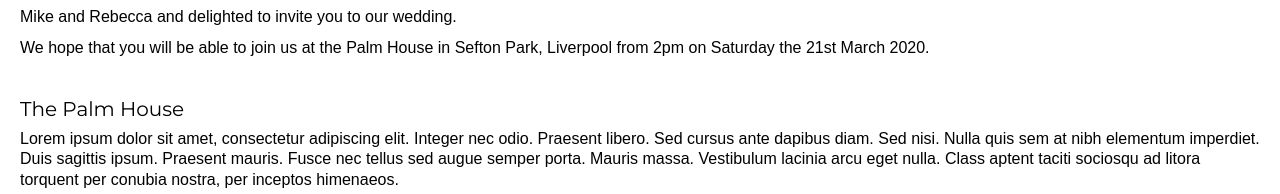
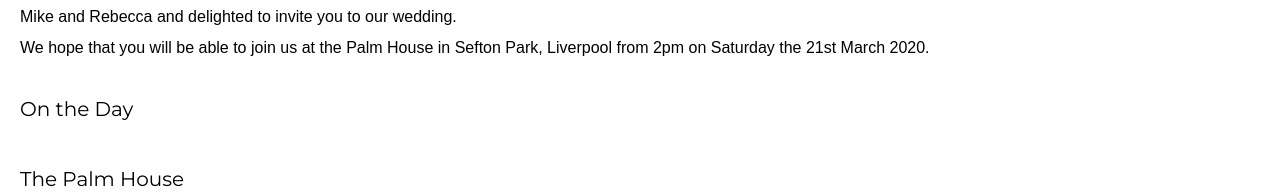
Before and after one commit to MichaelWalker/wedding, a Gatsby site in the folder wedding-site/: page / in a window 1280 px wide. Shown: the part 763-957 px from the top of the page. Built offline with nearby package versions, Linux system fonts and the light colour scheme; Gatsby itself is replaced by a stand-in of ours.

Commit message:
add schedule section

```diff
--- /dev/null
+++ b/wedding-site/src/components/schedule/schedule.js
@@ -0,0 +1,10 @@
+import React from 'react';
+import {Section} from "../section/Section";
+
+export function Schedule() {
+    return (
+        <Section title="On the Day" className="schedule">
+
+        </Section>
+    );
+}
--- a/wedding-site/src/pages/index.js
+++ b/wedding-site/src/pages/index.js
@@ -5,12 +5,14 @@ import {Introduction} from "../components/introduction/Introduction";
 import {Footer} from "../components/footer/Footer";
 import {Venue} from "../components/venue/venue";
 import {Travel} from "../components/travel/travel";
+import {Schedule} from "../components/schedule/schedule";
 
 function IndexPage() {
     return (
         <main>
             <Hero/>
             <Introduction/>
+            <Schedule/>
             <Venue/>
             <Travel/>
             <Footer/>
```
Also changed, not shown: wedding-site/src/components/schedule/schedule.scss (added).
